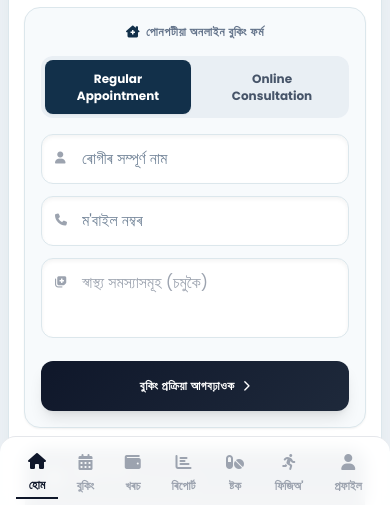
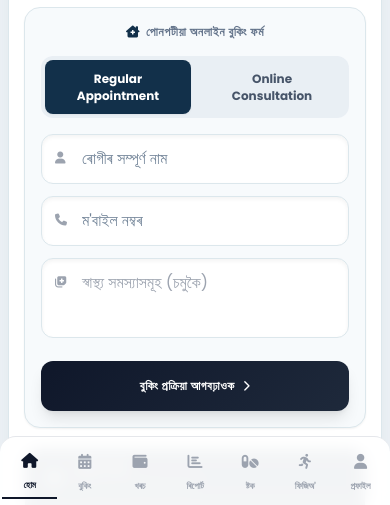
Before and after one commit to drhari60/clinic-app-2026, a plain HTML site: page index.html in a window 390 px wide. Shown: the part 337-842 px from the top of the page. Drawn offline with nearby package versions, Linux system fonts and the light colour scheme.

Commit message:
Update index.html

```diff
--- a/index.html
+++ b/index.html
@@ -127,6 +127,13 @@
   }
 </style>
 
+<style id="navFitFix">
+@media (max-width: 640px) {
+  div.fixed.bottom-0:has(> .tab-btn) { padding-left: 2px !important; padding-right: 2px !important; }
+  div.fixed.bottom-0 > .tab-btn { flex: 1 1 0% !important; min-width: 0 !important; padding-left: 1px !important; padding-right: 1px !important; font-size: 9px !important; white-space: nowrap; letter-spacing: -0.2px; }
+  div.fixed.bottom-0 > .tab-btn i { font-size: 15px !important; }
+}
+</style>
 </head>
 <body class="bg-slate-100 text-gray-800 antialiased min-h-screen py-4 sm:py-8 px-2">
 
@@ -417,7 +424,7 @@
             <button data-tab="stock" class="tab-btn flex flex-col items-center gap-1 text-gray-400 px-3 py-1 text-xs font-bold transition"><i class="fas fa-pills text-base"></i>ষ্টক</button>
             <button data-tab="physio" class="tab-btn flex flex-col items-center gap-1 text-gray-400 px-3 py-1 text-xs font-bold transition"><i class="fas fa-running text-base"></i>ফিজিঅ'</button>
             <button data-tab="profile" class="tab-btn flex flex-col items-center gap-1 text-gray-400 px-3 py-1 text-xs font-bold transition"><i class="fas fa-user text-base"></i>প্ৰফাইল</button>
-            <button data-tab="feedback" class="tab-btn stock-only hidden flex flex-col items-center gap-1 text-gray-400 px-3 py-1 text-xs font-bold transition"><i class="fas fa-star text-base"></i>Feedback</button>
+            <button data-tab="feedback" class="tab-btn stock-only hidden flex flex-col items-center gap-1 text-gray-400 px-3 py-1 text-xs font-bold transition"><i class="fas fa-star text-base"></i>মতামত</button>
         </div>
     </div>
 
```
